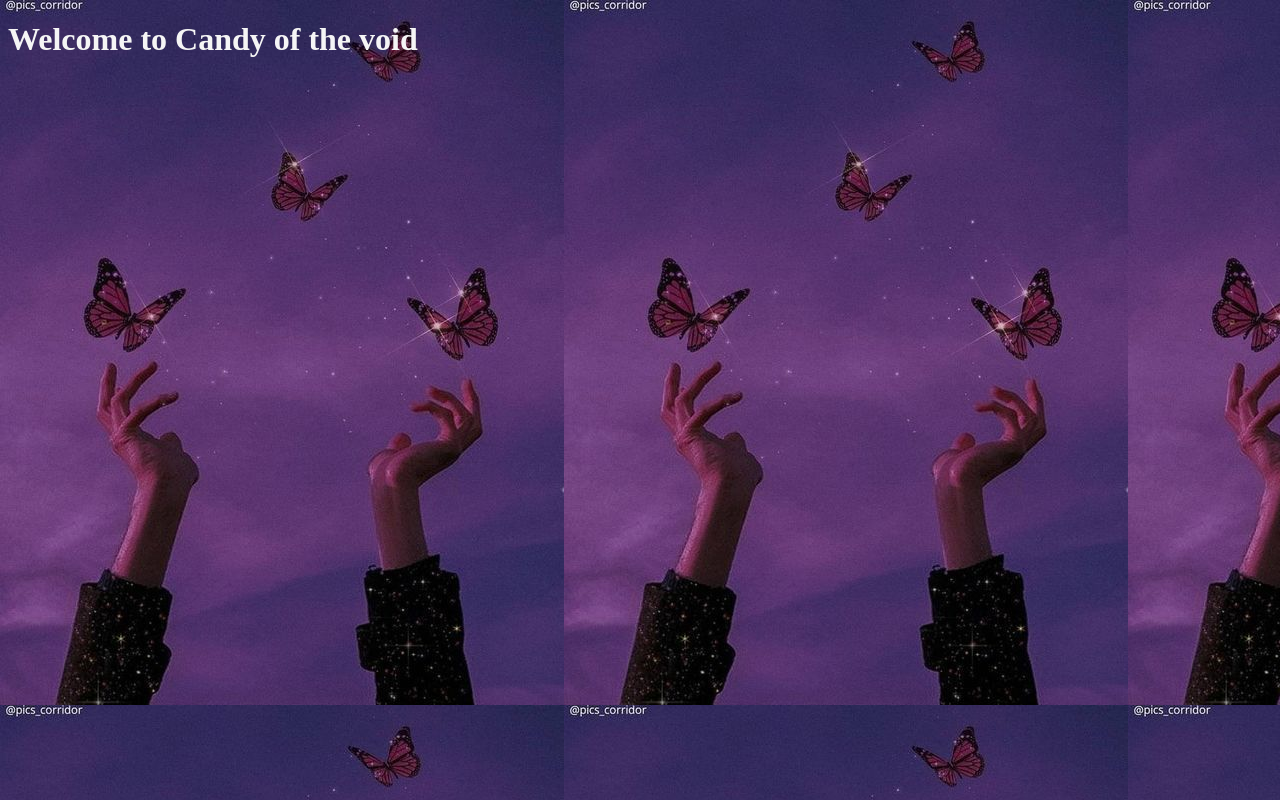
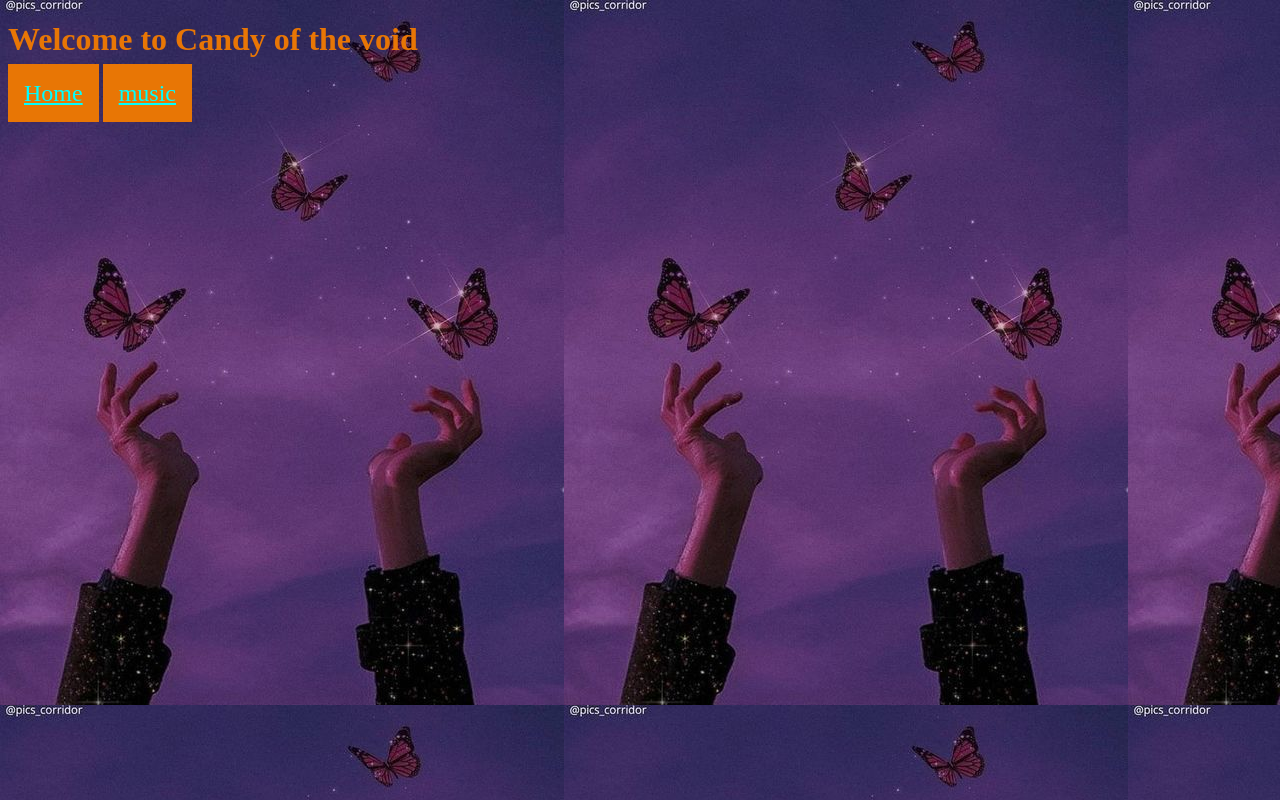
Before and after one commit to Candy-of-the-void/Candy-of-the-void.github.io, a plain HTML site: page index.html in a window 1280 px wide. Drawn offline with Linux system fonts and the light colour scheme.

Commit message:
Added a music page

```diff
--- /dev/null
+++ b/index.css
@@ -0,0 +1,13 @@
+body {
+    background-image: url("aesthetic purple dp.jpg");
+    color: rgb(232, 118, 5);
+  }
+  nav a {
+    color: aqua;
+    background-color:rgb(232, 118, 5);
+    font-size: x-large;
+    padding:1rem;
+  }
+  article {
+    font-size: x-large;
+  }
--- a/index.html
+++ b/index.html
@@ -2,15 +2,16 @@
 <html lang="en">
   <head>
     <title>Candy of the void</title>
-    <style>
-      body {
-        background-image: url("aesthetic purple dp.jpg");
-        color: whitesmoke;
-      }
-    </style>
+    <link rel="stylesheet" href="index.css"/>
   </head>
   <body>
     <h1>Welcome to Candy of the void</h1>
+    <nav>
+      <a href="index.html">Home</a>
+      <a href = "music.html">
+        music
+      </a>
+    </nav>
 
   </body>
 </html>
```
Also changed, not shown: music.html (added, +26 -0 lines).
